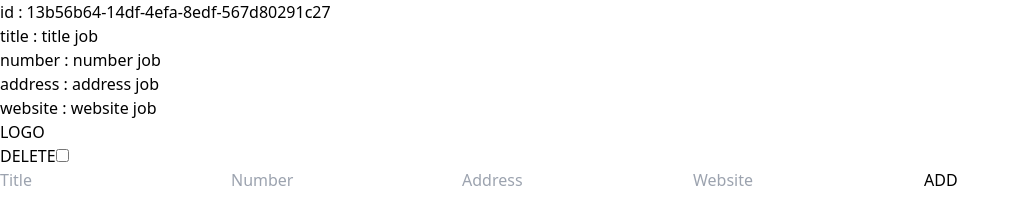
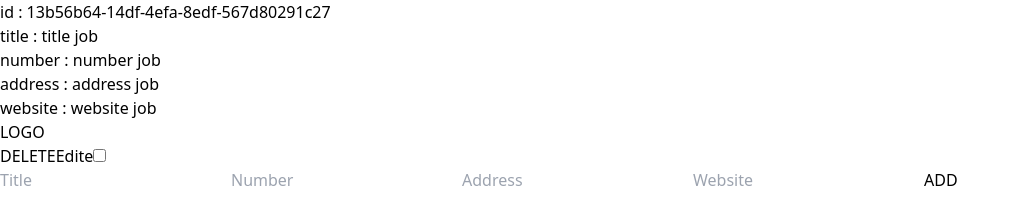
Before and after one commit to armiiiiiin/vite-project, a React (Vite) app: page / in a window 1280 px wide. Shown: the top 218 px of the page, without its empty margins (0-1020 px from the left). Built offline with nearby package versions, Linux system fonts and the light colour scheme.

Commit message:
create edit only one input ... title ... to be continue

```diff
--- a/src/Businescard.jsx
+++ b/src/Businescard.jsx
@@ -105,6 +105,15 @@ export default function Businescard() {
 
 
 
+    const updateEdite = ((e , newtitleedite )=>{
+      let newdata3 = data.map((q)=>{
+        if(e.id === q.id){
+          q.title = newtitleedite
+        }
+        return q
+      })
+      setdata(newdata3)
+    })
 
   return (
 
@@ -115,7 +124,7 @@ export default function Businescard() {
 
 
       <div className="border w-3/4 h-auto p-5 m-5 ">
-        <ListBusinescard data={data} ondeletehanler={ondeletehanler}  viphanler={viphanler} />
+        <ListBusinescard data={data} ondeletehanler={ondeletehanler}  viphanler={viphanler} updateEdite={updateEdite} />
       </div>
 
 
--- a/src/component/businescard/Edit.jsx
+++ b/src/component/businescard/Edit.jsx
@@ -1,7 +1,8 @@
 import React from 'react'
 
-export default function Edit() {
+export default function Edit({onClick}) {
   return (
-    <div>Edit</div>
+      <button onClick={onClick}>Edite</button>
+
   )
 }
--- a/src/component/businescard/ItemBusinescard.jsx
+++ b/src/component/businescard/ItemBusinescard.jsx
@@ -1,14 +1,43 @@
-import React from 'react'
+import React, { useState } from 'react'
 import Delete from './DeleteCard'
 import DeleteCard from './DeleteCard'
+import Edit from './Edit'
 
-export default function ItemBusinescard({ i , ondeletehanler , viphanler }) {
+export default function ItemBusinescard({ i , ondeletehanler , viphanler , updateEdite}) {
 
+
+  const [editmode , seteditmode] = useState(false)
+
+  const enteredithandler = ((e)=>{
+      if (e.key === 'Enter'){
+        console.log(e.target.value)
+        updateEdite(i , e.target.value)
+        seteditmode(false)
+      }
+  })
 
   return (
 
     <div className='flex flex-col w-1/3'>
 
+
+        {
+          editmode
+
+          ?  (
+
+                <div className='flex flex-col'>
+                  <input className='m-2' type="text" defaultValue={i.title} onKeyDown={enteredithandler} onChange={()=>{}} />
+                  <input className='m-2' type="text" defaultValue={i.number} onChange={()=>{}} />
+                  <input className='m-2' type="text" defaultValue={i.address} onChange={()=>{}} />
+                  <input className='m-2' type="text" defaultValue={i.website} onChange={()=>{}} />
+                  <Delete onClick={()=>{seteditmode(false)}}/>
+                  <button>allChange</button>
+                </div>
+              )
+
+          : (
+            <div>
                   <div>
 
                       <div className={`flex justify-between p-2 m-2 border w-full h-auto ${i.vip ? 'bg-orange-500' : ''}`}>
@@ -34,8 +63,13 @@ export default function ItemBusinescard({ i , ondeletehanler , viphanler }) {
 
                       <div className='flex justify-between'>
                       <DeleteCard  onClick={()=>{ondeletehanler(i)}} />
+                      <Edit onClick={()=>{seteditmode(true)}}/>
                       <input type="checkbox" checked={i?.vip} onChange={()=>{viphanler(i)}} />
                     </div>
+            </div>
+
+           )
+        }
 
     </div>
 
--- a/src/component/businescard/ListBusinescard.jsx
+++ b/src/component/businescard/ListBusinescard.jsx
@@ -1,13 +1,13 @@
 import React from 'react'
 import ItemBusinescard from './ItemBusinescard'
 
-export default function ListBusinescard({data , ondeletehanler , viphanler}) {
+export default function ListBusinescard({data , ondeletehanler , viphanler , updateEdite}) {
 
 
     return (
         <div className='flex flex-wrap'>
 
-            {data.map((i)=><ItemBusinescard i={i}  ondeletehanler={ondeletehanler} viphanler={viphanler} /> )}
+            {data.map((i)=><ItemBusinescard i={i}  ondeletehanler={ondeletehanler} viphanler={viphanler} updateEdite={updateEdite} /> )}
 
         </div>
 
```
Lines whose indentation alone changed are shown as unchanged.
